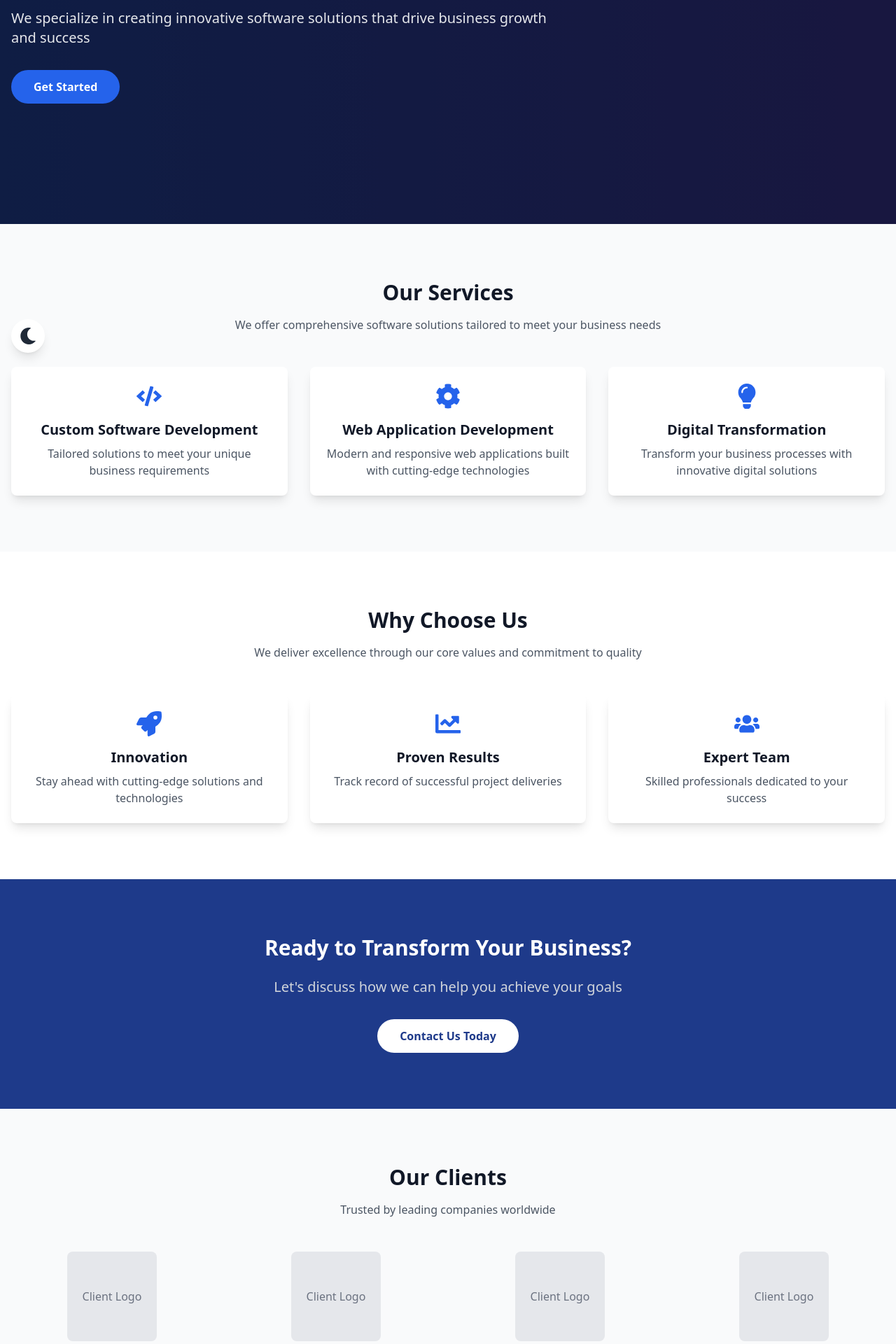
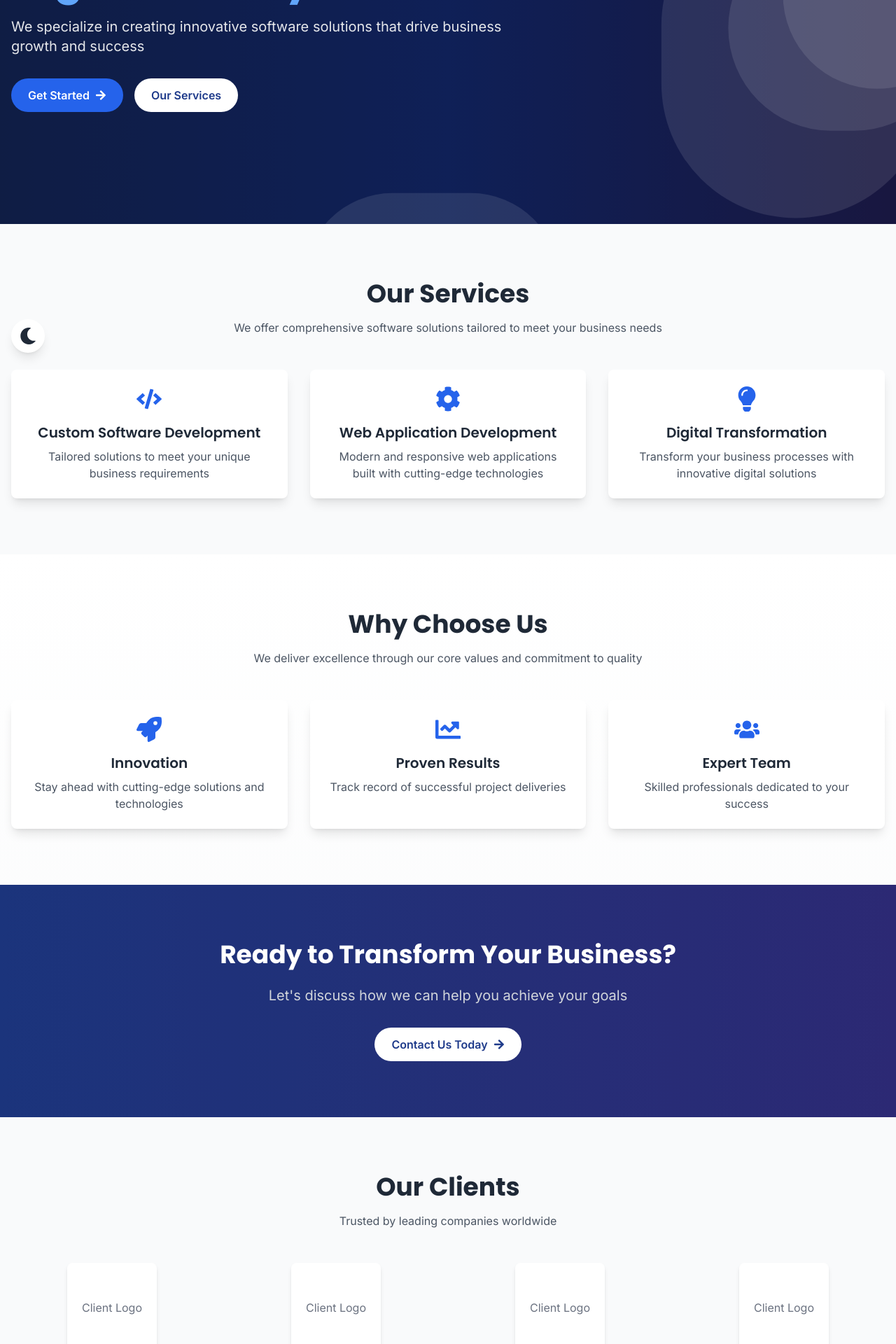
Before and after one commit to Subhash-FullStackDeveloper/glossary_tech, a React (Vite) app: page /#/ in a window 1280 px wide. Shown: the part 280-2200 px from the top of the page at 70% size. Built offline with nearby package versions, Linux system fonts and the light colour scheme.

Commit message:
Add improved styling, animations, and custom fonts

```diff
--- a/index.html
+++ b/index.html
@@ -7,6 +7,9 @@
     <meta name="description" content="Glossary Softtech - Leading provider of software development, BPO services, training & placements, and staffing solutions." />
     <meta name="keywords" content="software development, BPO services, training, placements, staffing solutions, IT services" />
     <meta name="author" content="Glossary Softtech" />
+    <link rel="preconnect" href="https://fonts.googleapis.com">
+    <link rel="preconnect" href="https://fonts.gstatic.com" crossorigin>
+    <link href="https://fonts.googleapis.com/css2?family=Poppins:wght@300;400;500;600;700&family=Inter:wght@400;500;600;700&display=swap" rel="stylesheet">
     <title>Glossary Softtech - Innovative Software Solutions</title>
   </head>
   <body>
--- a/src/index.css
+++ b/src/index.css
@@ -2,9 +2,28 @@
 @tailwind components;
 @tailwind utilities;
 
+:root {
+  --primary-color: #1E40AF;
+  --secondary-color: #3B82F6;
+  --accent-color: #F59E0B;
+  --text-primary: #1F2937;
+  --text-secondary: #4B5563;
+}
+
 @layer base {
+  html {
+    font-family: 'Inter', system-ui, sans-serif;
+    scroll-behavior: smooth;
+  }
+
+  h1, h2, h3, h4, h5, h6 {
+    font-family: 'Poppins', sans-serif;
+  }
+
   body {
-    @apply bg-white dark:bg-gray-900 text-gray-900 dark:text-white transition-colors duration-300;
+    @apply text-gray-800 bg-white;
+    -webkit-font-smoothing: antialiased;
+    -moz-osx-font-smoothing: grayscale;
   }
 }
 
@@ -18,15 +37,35 @@
   }
 
   .btn-primary {
-    @apply bg-blue-600 text-white hover:bg-blue-700;
+    @apply bg-blue-600 text-white px-6 py-3 rounded-full font-semibold hover:bg-blue-700 transition-all duration-300 transform hover:scale-105 focus:outline-none focus:ring-2 focus:ring-blue-500 focus:ring-offset-2;
   }
 
   .btn-secondary {
-    @apply bg-gray-200 text-gray-800 hover:bg-gray-300 dark:bg-gray-700 dark:text-white dark:hover:bg-gray-600;
+    @apply bg-white text-blue-900 px-6 py-3 rounded-full font-semibold hover:bg-gray-100 transition-all duration-300 transform hover:scale-105 focus:outline-none focus:ring-2 focus:ring-blue-500 focus:ring-offset-2;
   }
 
   .input {
     @apply w-full px-4 py-2 rounded-lg border border-gray-300 focus:outline-none focus:ring-2 focus:ring-blue-500 focus:border-transparent dark:bg-gray-800 dark:border-gray-700 dark:text-white;
+  }
+
+  .section-title {
+    @apply text-3xl md:text-4xl font-bold text-center mb-4 font-poppins;
+  }
+
+  .section-description {
+    @apply text-gray-600 text-center mb-12 max-w-2xl mx-auto;
+  }
+
+  .card {
+    @apply bg-white rounded-lg shadow-lg p-6 transition-all duration-300 hover:shadow-xl;
+  }
+
+  .input-field {
+    @apply w-full px-4 py-2 border border-gray-300 rounded-lg focus:outline-none focus:ring-2 focus:ring-blue-500 focus:border-transparent transition-all duration-300;
+  }
+
+  .gradient-text {
+    @apply bg-clip-text text-transparent bg-gradient-to-r from-blue-600 to-blue-800;
   }
 }
 
@@ -48,3 +87,43 @@
 .animate-slide-up {
   animation: slideUp 0.5s ease-in-out;
 }
+
+/* Custom Animations */
+@keyframes float {
+  0% {
+    transform: translateY(0px);
+  }
+  50% {
+    transform: translateY(-10px);
+  }
+  100% {
+    transform: translateY(0px);
+  }
+}
+
+.animate-float {
+  animation: float 3s ease-in-out infinite;
+}
+
+/* Scroll Bar Styling */
+::-webkit-scrollbar {
+  width: 8px;
+}
+
+::-webkit-scrollbar-track {
+  @apply bg-gray-100;
+}
+
+::-webkit-scrollbar-thumb {
+  @apply bg-blue-500 rounded-full;
+}
+
+::-webkit-scrollbar-thumb:hover {
+  @apply bg-blue-600;
+}
+
+/* Loading Spinner */
+.loading-spinner {
+  @apply w-12 h-12 border-4 border-blue-200 rounded-full animate-spin;
+  border-top-color: var(--primary-color);
+}
--- a/src/pages/Home.jsx
+++ b/src/pages/Home.jsx
@@ -1,29 +1,68 @@
 import React from 'react';
 import { motion } from 'framer-motion';
-import { FaRocket, FaChartLine, FaUsers, FaLightbulb, FaCog, FaCode } from 'react-icons/fa';
+import { Link } from 'react-router-dom';
+import { FaRocket, FaChartLine, FaUsers, FaLightbulb, FaCog, FaCode, FaArrowRight } from 'react-icons/fa';
 
 const Home = () => {
+  const fadeInUp = {
+    initial: { opacity: 0, y: 20 },
+    animate: { opacity: 1, y: 0 },
+    transition: { duration: 0.6 }
+  };
+
   return (
     <div className="min-h-screen">
       {/* Hero Section */}
-      <section className="relative h-[600px] bg-gradient-to-r from-blue-900 to-indigo-900 text-white">
+      <section className="relative h-[600px] bg-gradient-to-r from-blue-900 via-blue-800 to-indigo-900 text-white overflow-hidden">
         <div className="absolute inset-0 bg-black opacity-50"></div>
+        {/* Animated background shapes */}
+        <div className="absolute inset-0 overflow-hidden">
+          {[...Array(5)].map((_, i) => (
+            <motion.div
+              key={i}
+              className="absolute bg-white/10 rounded-full"
+              style={{
+                width: Math.random() * 300 + 100,
+                height: Math.random() * 300 + 100,
+                left: `${Math.random() * 100}%`,
+                top: `${Math.random() * 100}%`,
+              }}
+              animate={{
+                x: [0, Math.random() * 100 - 50],
+                y: [0, Math.random() * 100 - 50],
+                scale: [1, 1.2, 1],
+              }}
+              transition={{
+                duration: Math.random() * 10 + 10,
+                repeat: Infinity,
+                ease: "linear"
+              }}
+            />
+          ))}
+        </div>
         <div className="container mx-auto px-4 h-full flex items-center relative z-10">
           <motion.div
-            initial={{ opacity: 0, y: 20 }}
-            animate={{ opacity: 1, y: 0 }}
-            transition={{ duration: 0.8 }}
+            initial="initial"
+            animate="animate"
+            variants={fadeInUp}
             className="max-w-3xl"
           >
-            <h1 className="text-5xl font-bold mb-6">
-              Transforming Ideas into Digital Reality
+            <h1 className="text-5xl md:text-6xl font-bold mb-6 font-poppins leading-tight">
+              Transforming Ideas into
+              <span className="text-blue-400"> Digital Reality</span>
             </h1>
-            <p className="text-xl mb-8 text-gray-200">
+            <p className="text-xl mb-8 text-gray-200 font-inter">
               We specialize in creating innovative software solutions that drive business growth and success
             </p>
-            <button className="bg-blue-600 text-white px-8 py-3 rounded-full font-semibold hover:bg-blue-700 transition duration-300">
-              Get Started
-            </button>
+            <div className="flex gap-4">
+              <Link to="/contact" className="btn-primary inline-flex items-center group">
+                Get Started
+                <FaArrowRight className="ml-2 group-hover:translate-x-1 transition-transform" />
+              </Link>
+              <Link to="/services" className="btn-secondary inline-flex items-center">
+                Our Services
+              </Link>
+            </div>
           </motion.div>
         </div>
       </section>
@@ -31,84 +70,148 @@ const Home = () => {
       {/* Services Section */}
       <section className="py-20 bg-gray-50">
         <div className="container mx-auto px-4">
-          <h2 className="text-3xl font-bold text-center mb-4">Our Services</h2>
-          <p className="text-gray-600 text-center mb-12 max-w-2xl mx-auto">
+          <motion.h2
+            initial={{ opacity: 0, y: 20 }}
+            whileInView={{ opacity: 1, y: 0 }}
+            viewport={{ once: true }}
+            className="section-title"
+          >
+            Our Services
+          </motion.h2>
+          <motion.p
+            initial={{ opacity: 0, y: 20 }}
+            whileInView={{ opacity: 1, y: 0 }}
+            viewport={{ once: true }}
+            className="section-description"
+          >
             We offer comprehensive software solutions tailored to meet your business needs
-          </p>
+          </motion.p>
           <div className="grid grid-cols-1 md:grid-cols-3 gap-8">
             <ServiceCard
               icon={<FaCode className="text-4xl text-blue-600" />}
               title="Custom Software Development"
               description="Tailored solutions to meet your unique business requirements"
+              delay={0.2}
             />
             <ServiceCard
               icon={<FaCog className="text-4xl text-blue-600" />}
               title="Web Application Development"
               description="Modern and responsive web applications built with cutting-edge technologies"
+              delay={0.4}
             />
             <ServiceCard
               icon={<FaLightbulb className="text-4xl text-blue-600" />}
               title="Digital Transformation"
               description="Transform your business processes with innovative digital solutions"
+              delay={0.6}
             />
           </div>
         </div>
       </section>
 
       {/* Why Choose Us Section */}
-      <section className="py-20 bg-white">
-        <div className="container mx-auto px-4">
-          <h2 className="text-3xl font-bold text-center mb-4">Why Choose Us</h2>
-          <p className="text-gray-600 text-center mb-12 max-w-2xl mx-auto">
+      <section className="py-20 bg-white relative overflow-hidden">
+        <div className="absolute inset-0 bg-gradient-to-b from-transparent to-gray-50 opacity-50"></div>
+        <div className="container mx-auto px-4 relative z-10">
+          <motion.h2
+            initial={{ opacity: 0, y: 20 }}
+            whileInView={{ opacity: 1, y: 0 }}
+            viewport={{ once: true }}
+            className="section-title"
+          >
+            Why Choose Us
+          </motion.h2>
+          <motion.p
+            initial={{ opacity: 0, y: 20 }}
+            whileInView={{ opacity: 1, y: 0 }}
+            viewport={{ once: true }}
+            className="section-description"
+          >
             We deliver excellence through our core values and commitment to quality
-          </p>
+          </motion.p>
           <div className="grid grid-cols-1 md:grid-cols-3 gap-8">
             <FeatureCard
               icon={<FaRocket className="text-4xl text-blue-600" />}
               title="Innovation"
               description="Stay ahead with cutting-edge solutions and technologies"
+              delay={0.2}
             />
             <FeatureCard
               icon={<FaChartLine className="text-4xl text-blue-600" />}
               title="Proven Results"
               description="Track record of successful project deliveries"
+              delay={0.4}
             />
             <FeatureCard
               icon={<FaUsers className="text-4xl text-blue-600" />}
               title="Expert Team"
               description="Skilled professionals dedicated to your success"
+              delay={0.6}
             />
           </div>
         </div>
       </section>
 
       {/* CTA Section */}
-      <section className="py-20 bg-blue-900 text-white">
-        <div className="container mx-auto px-4 text-center">
-          <h2 className="text-3xl font-bold mb-6">Ready to Transform Your Business?</h2>
-          <p className="text-xl mb-8 text-gray-300">
-            Let's discuss how we can help you achieve your goals
-          </p>
-          <button className="bg-white text-blue-900 px-8 py-3 rounded-full font-semibold hover:bg-gray-100 transition duration-300">
-            Contact Us Today
-          </button>
+      <section className="py-20 bg-gradient-to-r from-blue-900 to-indigo-900 text-white relative overflow-hidden">
+        <div className="absolute inset-0 bg-black opacity-10"></div>
+        <div className="container mx-auto px-4 relative z-10">
+          <motion.div
+            initial={{ opacity: 0, y: 20 }}
+            whileInView={{ opacity: 1, y: 0 }}
+            viewport={{ once: true }}
+            className="text-center"
+          >
+            <h2 className="text-3xl md:text-4xl font-bold mb-6 font-poppins">
+              Ready to Transform Your Business?
+            </h2>
+            <p className="text-xl mb-8 text-gray-300 max-w-2xl mx-auto">
+              Let's discuss how we can help you achieve your goals
+            </p>
+            <Link
+              to="/contact"
+              className="btn-secondary inline-flex items-center group"
+            >
+              Contact Us Today
+              <FaArrowRight className="ml-2 group-hover:translate-x-1 transition-transform" />
+            </Link>
+          </motion.div>
         </div>
       </section>
 
       {/* Clients Section */}
       <section className="py-20 bg-gray-50">
         <div className="container mx-auto px-4">
-          <h2 className="text-3xl font-bold text-center mb-4">Our Clients</h2>
-          <p className="text-gray-600 text-center mb-12">
+          <motion.h2
+            initial={{ opacity: 0, y: 20 }}
+            whileInView={{ opacity: 1, y: 0 }}
+            viewport={{ once: true }}
+            className="section-title"
+          >
+            Our Clients
+          </motion.h2>
+          <motion.p
+            initial={{ opacity: 0, y: 20 }}
+            whileInView={{ opacity: 1, y: 0 }}
+            viewport={{ once: true }}
+            className="section-description"
+          >
             Trusted by leading companies worldwide
-          </p>
+          </motion.p>
           <div className="grid grid-cols-2 md:grid-cols-4 gap-8 items-center">
             {[1, 2, 3, 4].map((index) => (
-              <div key={index} className="flex justify-center">
-                <div className="w-32 h-32 bg-gray-200 rounded-lg flex items-center justify-center">
+              <motion.div
+                key={index}
+                initial={{ opacity: 0, scale: 0.8 }}
+                whileInView={{ opacity: 1, scale: 1 }}
+                viewport={{ once: true }}
+                transition={{ delay: index * 0.1 }}
+                className="flex justify-center"
+              >
+                <div className="w-32 h-32 bg-white rounded-lg shadow-md flex items-center justify-center p-4 hover:shadow-lg transition-shadow duration-300">
                   <span className="text-gray-500">Client Logo</span>
                 </div>
-              </div>
+              </motion.div>
             ))}
           </div>
         </div>
@@ -118,29 +221,41 @@ const Home = () => {
 };
 
 // Feature Card Component
-const FeatureCard = ({ icon, title, description }) => {
+const FeatureCard = ({ icon, title, description, delay = 0 }) => {
   return (
     <motion.div
+      initial={{ opacity: 0, y: 20 }}
+      whileInView={{ opacity: 1, y: 0 }}
+      viewport={{ once: true }}
+      transition={{ delay }}
       whileHover={{ y: -5 }}
-      className="p-6 bg-white rounded-lg shadow-lg text-center"
+      className="card text-center group"
     >
-      <div className="flex justify-center mb-4">{icon}</div>
-      <h3 className="text-xl font-semibold mb-2">{title}</h3>
-      <p className="text-gray-600">{description}</p>
+      <div className="flex justify-center mb-4 transform group-hover:scale-110 transition-transform duration-300">
+        {icon}
+      </div>
+      <h3 className="text-xl font-semibold mb-2 font-poppins">{title}</h3>
+      <p className="text-gray-600 font-inter">{description}</p>
     </motion.div>
   );
 };
 
 // Service Card Component
-const ServiceCard = ({ icon, title, description }) => {
+const ServiceCard = ({ icon, title, description, delay = 0 }) => {
   return (
     <motion.div
+      initial={{ opacity: 0, y: 20 }}
+      whileInView={{ opacity: 1, y: 0 }}
+      viewport={{ once: true }}
+      transition={{ delay }}
       whileHover={{ y: -5 }}
-      className="p-6 bg-white rounded-lg shadow-lg text-center"
+      className="card text-center group"
     >
-      <div className="flex justify-center mb-4">{icon}</div>
-      <h3 className="text-xl font-semibold mb-2">{title}</h3>
-      <p className="text-gray-600">{description}</p>
+      <div className="flex justify-center mb-4 transform group-hover:scale-110 transition-transform duration-300">
+        {icon}
+      </div>
+      <h3 className="text-xl font-semibold mb-2 font-poppins">{title}</h3>
+      <p className="text-gray-600 font-inter">{description}</p>
     </motion.div>
   );
 };
--- a/tailwind.config.js
+++ b/tailwind.config.js
@@ -7,6 +7,10 @@ export default {
   darkMode: 'class',
   theme: {
     extend: {
+      fontFamily: {
+        poppins: ['Poppins', 'sans-serif'],
+        inter: ['Inter', 'sans-serif'],
+      },
       colors: {
         primary: {
           50: '#f0f9ff',
@@ -20,19 +24,46 @@ export default {
           800: '#075985',
           900: '#0c4a6e',
         },
+        secondary: {
+          50: '#f8fafc',
+          100: '#f1f5f9',
+          200: '#e2e8f0',
+          300: '#cbd5e1',
+          400: '#94a3b8',
+          500: '#64748b',
+          600: '#475569',
+          700: '#334155',
+          800: '#1e293b',
+          900: '#0f172a',
+        },
       },
       animation: {
-        'fade-in': 'fadeIn 0.5s ease-in-out',
-        'slide-up': 'slideUp 0.5s ease-in-out',
+        'float': 'float 3s ease-in-out infinite',
+        'slide-up': 'slideUp 0.5s ease-out',
+        'slide-down': 'slideDown 0.5s ease-out',
+        'slide-left': 'slideLeft 0.5s ease-out',
+        'slide-right': 'slideRight 0.5s ease-out',
       },
       keyframes: {
-        fadeIn: {
-          '0%': { opacity: '0' },
-          '100%': { opacity: '1' },
+        float: {
+          '0%, 100%': { transform: 'translateY(0)' },
+          '50%': { transform: 'translateY(-10px)' },
         },
         slideUp: {
-          '0%': { transform: 'translateY(20px)', opacity: '0' },
-          '100%': { transform: 'translateY(0)', opacity: '1' },
+          '0%': { transform: 'translateY(100%)', opacity: 0 },
+          '100%': { transform: 'translateY(0)', opacity: 1 },
+        },
+        slideDown: {
+          '0%': { transform: 'translateY(-100%)', opacity: 0 },
+          '100%': { transform: 'translateY(0)', opacity: 1 },
+        },
+        slideLeft: {
+          '0%': { transform: 'translateX(100%)', opacity: 0 },
+          '100%': { transform: 'translateX(0)', opacity: 1 },
+        },
+        slideRight: {
+          '0%': { transform: 'translateX(-100%)', opacity: 0 },
+          '100%': { transform: 'translateX(0)', opacity: 1 },
         },
       },
       spacing: {
@@ -47,7 +78,8 @@ export default {
         'xs': '475px',
       },
       boxShadow: {
-        'inner-lg': 'inset 0 2px 4px 0 rgba(0, 0, 0, 0.06)',
+        'soft': '0 2px 15px -3px rgba(0, 0, 0, 0.07), 0 10px 20px -2px rgba(0, 0, 0, 0.04)',
+        'hover': '0 10px 40px -3px rgba(0, 0, 0, 0.1), 0 10px 20px -2px rgba(0, 0, 0, 0.04)',
       },
     },
   },
```
